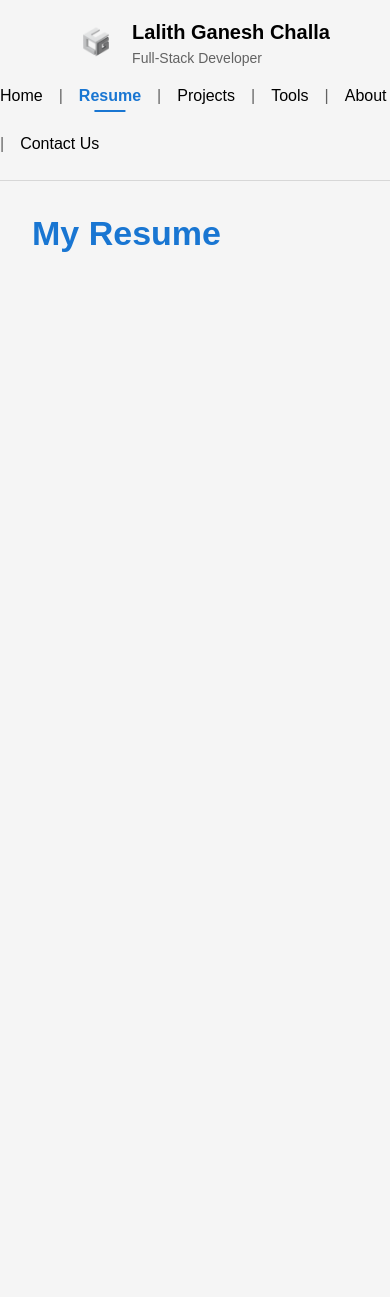
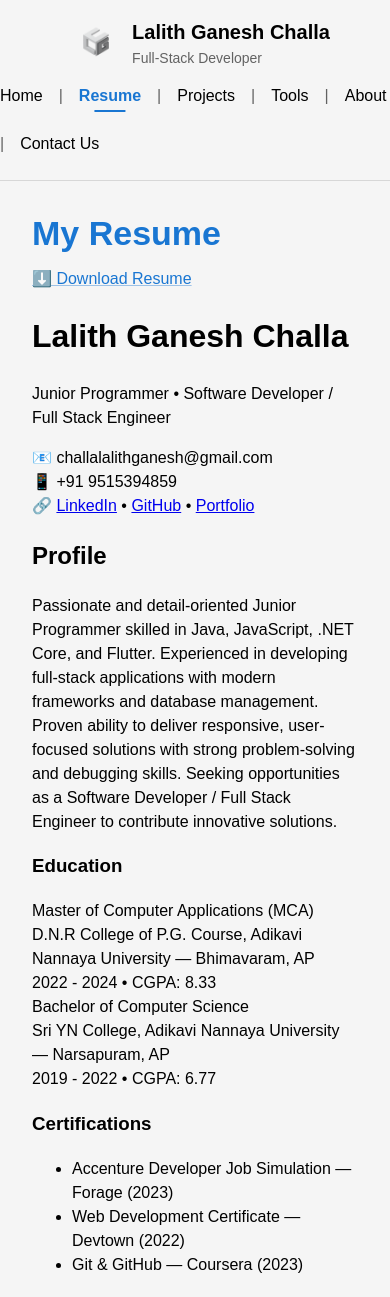
Before and after one commit to lalithganeshchalla/My-Portfolio, a React (Create React App) app: page /resume in a window 390 px wide. Shown: the top 1297 px of the page. Before the commit the page ends 1106 px from the top, so only its background shows below. Built offline with nearby package versions, Linux system fonts and the light colour scheme; some icons are missing; the HTML template or start-up script is replaced by a standard one.

Commit message:
updated resume

```diff
--- a/src/portfolio/Resume.jsx
+++ b/src/portfolio/Resume.jsx
@@ -1,5 +1,5 @@
 import React, { useMemo, useState } from 'react';
-import { Divider, IconButton } from '@mui/material';
+import { Divider, IconButton, Button} from '@mui/material';
 import LightModeIcon from '@mui/icons-material/LightMode';
 import DarkModeIcon from '@mui/icons-material/DarkMode';
 import './Home.css';
@@ -44,6 +44,31 @@ const Resume = () => {
     { label: 'Tools', path: '/tools' },
     { label: "About", path: "/about" },
     { label: 'Contact Us', path: '/contactus' }
+  ];
+   const projects = [
+    {
+      title: "Hidden Cipher-Text Policy Attribute Based Encryption with Personal Health Record System",
+      desc:
+        "Implemented a secure encryption model embedding access policies into medical data, ensuring confidentiality and compliance with privacy standards.",
+    },
+    {
+      title: "MasterCode",
+      desc:
+        "Responsive hackathon platform with leaderboards, real-time coding challenges and modern UI.",
+      url: "https://master-code-one.vercel.app",
+    },
+    {
+      title: "Task Management App (To-Do App)",
+      desc:
+        "Flutter + Firebase app with real-time sync — improved task completion rate by 25%.",
+      url: "https://task-manager-three-gold.vercel.app",
+    },
+    {
+      title: "AI Prompts Website",
+      desc:
+        "ReactJS + NodeJS platform for discovering & sharing AI prompts; used by 200+ users.",
+      url: "https://generative-ai-prompts.vercel.app",
+    },
   ];
 
   const handleThemeToggle = () => {
@@ -142,13 +167,172 @@ const Resume = () => {
           >
             My Resume
           </Typography>
-          <iframe
-            src="/resume.pdf"
+          {/* <iframe
+            src="/resume1.pdf"
             title="Resume"
             width="100%"
             height="800px"
             style={{ border: 'none' }}
-          />
+          /> */}
+
+
+
+    <div className="min-h-screen bg-gray-50 p-6 flex justify-center">
+      <div className="max-w-3xl w-full bg-white shadow-lg rounded-2xl p-8 print:shadow-none print:rounded-none relative">
+        {/* Download button at top right */}
+        <Link
+          href="/resume1.pdf"
+          download
+          className="absolute top-4 right-4 px-4 py-2 bg-blue-600 text-white text-sm rounded-lg shadow hover:bg-blue-700"
+        >
+          ⬇️ Download Resume
+        </Link>
+
+        {/* Header */}
+        <header className="flex flex-col sm:flex-row sm:items-center sm:justify-between gap-4">
+          <div>
+            <h1 className="text-3xl sm:text-4xl font-extrabold">Lalith Ganesh Challa</h1>
+            <p className="mt-1 text-sm text-gray-600">Junior Programmer • Software Developer / Full Stack Engineer</p>
+          </div>
+
+          <div className="text-sm text-gray-700 space-y-1">
+            <div>📧 challalalithganesh@gmail.com</div>
+            <div>📱 +91 9515394859</div>
+            <div>
+              🔗 <a className="underline" href="https://www.linkedin.com/in/challa-lalith-ganesh/" target="_blank" rel="noreferrer">LinkedIn</a> •{' '}
+              <a className="underline" href="https://github.com/lalithganeshchalla" target="_blank" rel="noreferrer">GitHub</a> •{' '}
+              <a className="underline" href="https://lalithganeshchallaportfolio.vercel.app/" target="_blank" rel="noreferrer">Portfolio</a>
+            </div>
+          </div>
+        </header>
+
+        <main className="mt-6 grid grid-cols-1 gap-6">
+          {/* Profile */}
+          <section className="bg-gray-50 p-4 rounded-lg">
+            <h2 className="text-lg font-semibold">Profile</h2>
+            <p className="mt-2 text-sm text-gray-700">
+              Passionate and detail-oriented Junior Programmer skilled in Java, JavaScript, .NET Core, and
+              Flutter. Experienced in developing full-stack applications with modern frameworks and database
+              management. Proven ability to deliver responsive, user-focused solutions with strong problem-solving
+              and debugging skills. Seeking opportunities as a Software Developer / Full Stack Engineer to
+              contribute innovative solutions.
+            </p>
+          </section>
+
+          {/* Education + Certifications */}
+          <section className="grid grid-cols-1 md:grid-cols-2 gap-4">
+            <div className="p-4 rounded-lg bg-white border">
+              <h3 className="font-semibold">Education</h3>
+              <div className="mt-3 text-sm text-gray-700 space-y-3">
+                <div>
+                  <div className="font-medium">Master of Computer Applications (MCA)</div>
+                  <div className="text-gray-600 text-xs">D.N.R College of P.G. Course, Adikavi Nannaya University — Bhimavaram, AP</div>
+                  <div className="text-xs">2022 - 2024 • CGPA: 8.33</div>
+                </div>
+
+                <div>
+                  <div className="font-medium">Bachelor of Computer Science</div>
+                  <div className="text-gray-600 text-xs">Sri YN College, Adikavi Nannaya University — Narsapuram, AP</div>
+                  <div className="text-xs">2019 - 2022 • CGPA: 6.77</div>
+                </div>
+              </div>
+            </div>
+
+            <div className="p-4 rounded-lg bg-white border">
+              <h3 className="font-semibold">Certifications</h3>
+              <ul className="mt-3 text-sm text-gray-700 list-disc list-inside space-y-1">
+                <li>Accenture Developer Job Simulation — Forage (2023)</li>
+                <li>Web Development Certificate — Devtown (2022)</li>
+                <li>Git & GitHub — Coursera (2023)</li>
+              </ul>
+            </div>
+          </section>
+
+          {/* Projects */}
+          <section className="p-4 rounded-lg bg-gray-50">
+            <h3 className="font-semibold">Projects</h3>
+            <div className="mt-3 space-y-4">
+              {projects.map((p) => (
+                <div key={p.title} className="p-3 bg-white border rounded-lg">
+                  <div className="flex justify-between items-start">
+                    <h4 className="font-medium">{p.title}</h4>
+                    {p.url && (
+                      <a href={p.url} target="_blank" rel="noreferrer" className="text-xs underline">
+                        Live
+                      </a>
+                    )}
+                  </div>
+                  <p className="mt-2 text-sm text-gray-700">{p.desc}</p>
+                </div>
+              ))}
+            </div>
+          </section>
+
+          {/* Skills + Tools */}
+          <section className="grid grid-cols-1 md:grid-cols-2 gap-4">
+            <div className="p-4 rounded-lg bg-white border">
+              <h3 className="font-semibold">Technical Skills</h3>
+              <div className="mt-3 text-sm text-gray-700 space-y-2">
+                <div>
+                  <strong>Programming:</strong> Java, JavaScript, TypeScript, .NET Core
+                </div>
+                <div>
+                  <strong>Frameworks & Tools:</strong> Flutter, ReactJS, ExpressJS, Git/GitHub
+                </div>
+                <div>
+                  <strong>Databases:</strong> MySQL, Firebase, MongoDB
+                </div>
+                <div>
+                  <strong>Other:</strong> REST APIs, Agile Development, Debugging, Communication
+                </div>
+              </div>
+            </div>
+
+            <div className="p-4 rounded-lg bg-white border">
+              <h3 className="font-semibold">Volunteer & Leadership</h3>
+              <p className="mt-3 text-sm text-gray-700">
+                <strong>Team Lead</strong> — Physics Cluster (Bachelor’s Final Semester): Organized study groups and
+                academic support sessions. <br />
+                Active participation in blood donation drives, cultural fests, and community events.
+              </p>
+            </div>
+          </section>
+
+          {/* Strengths */}
+          <section className="p-4 rounded-lg bg-gray-50">
+            <h3 className="font-semibold">Strengths</h3>
+            <ul className="mt-3 text-sm text-gray-700 list-disc list-inside">
+              <li>Problem-Solving & Debugging</li>
+              <li>Collaboration in Agile Teams</li>
+              <li>Adaptability & Quick Learning</li>
+              <li>Creative Solution Design</li>
+            </ul>
+          </section>
+
+          {/* Footer / Actions */}
+          <section className="flex flex-col sm:flex-row gap-3 justify-between items-center">
+            <div className="text-xs text-gray-600">Last updated: Oct 2025</div>
+            <div className="flex gap-2">
+              <Button
+                // onClick={() => window.print()}
+                href='/resume1.pdf'
+                download
+                className="px-4 py-2 rounded-lg border text-sm hover:shadow"
+              >
+                Save PDF
+              </Button><br></br>
+              <a
+                href="mailto:challalalithganesh@gmail.com"
+                className="px-4 py-2 rounded-lg border text-sm hover:shadow inline-block"
+              >
+                Contact
+              </a>
+            </div>
+          </section>
+        </main>
+      </div>
+    </div>
+
         </Box>
       </Container>
     </ThemeProvider>
```
Also changed, not shown: 1 other file (tests, documents, lock files or other folders).
